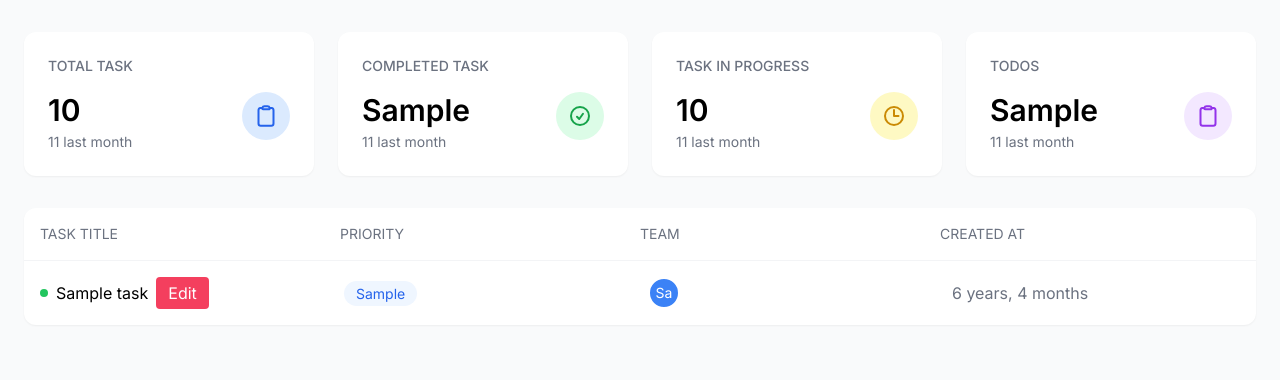
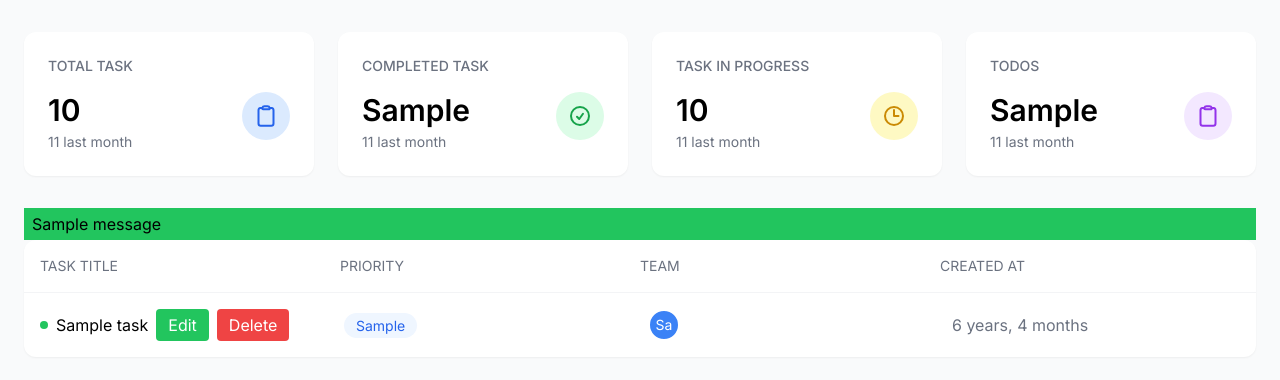
Before and after one commit to Robin-Hossen/Task-Management-django, a Django app: template tasks/templates/Dashboard/manager_dashboard.html in a window 1280 px wide. Shown: the part 64-444 px from the top of the page. Run offline with Django 3.2, Linux system fonts and the light colour scheme; the template is opened without the code that fills it: most values are stand-ins (such as "Sample title", 1, 10 or a date in 2020); one stand-in notice (Sample message) is shown.

Commit message:
delete module 8.6

```diff
--- a/static/css/output.css
+++ b/static/css/output.css
@@ -909,11 +909,6 @@ video {
   background-color: rgb(234 179 8 / var(--tw-bg-opacity, 1));
 }
 
-.bg-rose-500 {
-  --tw-bg-opacity: 1;
-  background-color: rgb(244 63 94 / var(--tw-bg-opacity, 1));
-}
-
 .p-2 {
   padding: 0.5rem;
 }
@@ -1071,9 +1066,19 @@ video {
   background-color: rgb(126 34 206 / var(--tw-bg-opacity, 1));
 }
 
+.hover\:bg-red-700:hover {
+  --tw-bg-opacity: 1;
+  background-color: rgb(185 28 28 / var(--tw-bg-opacity, 1));
+}
+
 .hover\:bg-rose-700:hover {
   --tw-bg-opacity: 1;
   background-color: rgb(190 18 60 / var(--tw-bg-opacity, 1));
+}
+
+.hover\:bg-green-700:hover {
+  --tw-bg-opacity: 1;
+  background-color: rgb(21 128 61 / var(--tw-bg-opacity, 1));
 }
 
 @media (min-width: 768px) {
--- a/tasks/templates/Dashboard/dashboard.html
+++ b/tasks/templates/Dashboard/dashboard.html
@@ -171,7 +171,15 @@
           </div>
         </a>
         </div>
-
+       <div>
+            {% if messages %}
+                {% for message in messages %}
+                   <div class="px-2 py-1 {% if message.tags == "success" %}bg-green-500{% endif %} ">
+                        {{ message }}
+                    </div>
+                {% endfor %}
+            {% endif %}
+        </div>
 
         {% block tasks %}{% endblock tasks %}
 
--- a/tasks/templates/Dashboard/manager_dashboard.html
+++ b/tasks/templates/Dashboard/manager_dashboard.html
@@ -23,8 +23,12 @@
                 <span>{{ task.title }}</span>
                 {% comment %} <span>({{task.status}})</span> {% endcomment %}
 
-                <a href="{% url 'update_task' task.id %}" class="bg-rose-500 hover:bg-rose-700 text-white py-1 px-3 rounded">Edit</a>
+                <a href="{% url 'update_task' task.id %}" class="bg-green-500 hover:bg-green-700 text-white py-1 px-3 rounded">Edit</a>
 
+                <form action="{% url 'delete_task' task.id %}" method="post">
+                  {% csrf_token %}
+                  <button type="submit" class="bg-red-500 hover:bg-red-700 text-white py-1 px-3 rounded">Delete</button>
+                </form>
               </div>
               <div>
                 <span class="px-3 py-1 rounded-full bg-blue-50 text-blue-600 text-sm">
--- a/tasks/urls.py
+++ b/tasks/urls.py
@@ -1,5 +1,5 @@
 from django.urls import path
-from tasks.views import dashboard, manager_dashboard, user_dashboard,task,create_task, view_tasks,update_task
+from tasks.views import dashboard, manager_dashboard, user_dashboard,task,create_task, view_tasks,update_task,delete_task
 
 
 urlpatterns = [
@@ -9,5 +9,6 @@ urlpatterns = [
     path('task/', task),
     path('create_task/',create_task,name='create_task'),
     path('view_tasks/',view_tasks),
-    path('update_task/<int:id>/',update_task,name='update_task')
+    path('update_task/<int:id>/',update_task,name='update_task'),
+    path('delete_task/<int:id>/',delete_task,name='delete_task')
 ]
```
Also changed, not shown: tasks/views.py (+13 -0 lines).
